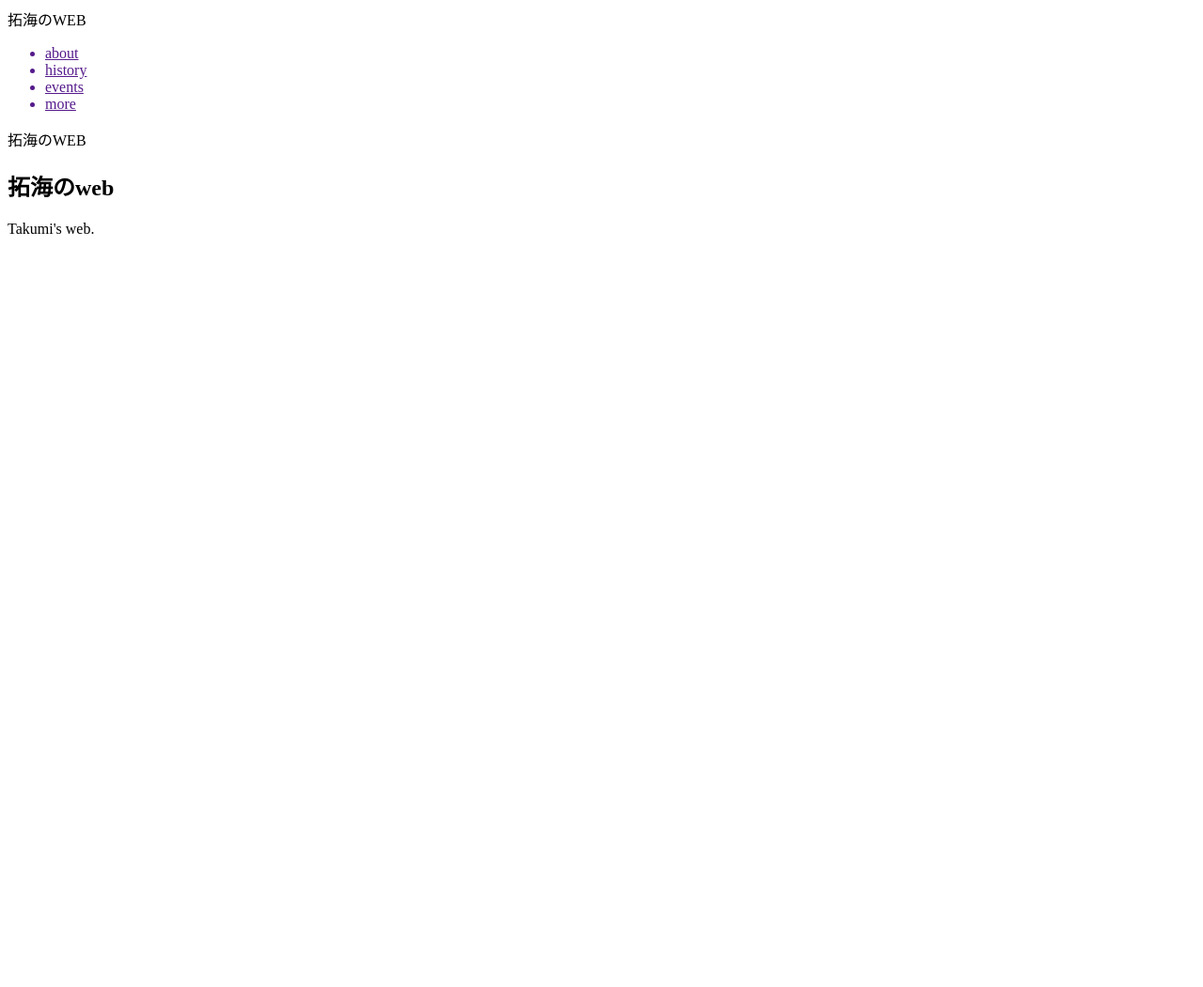
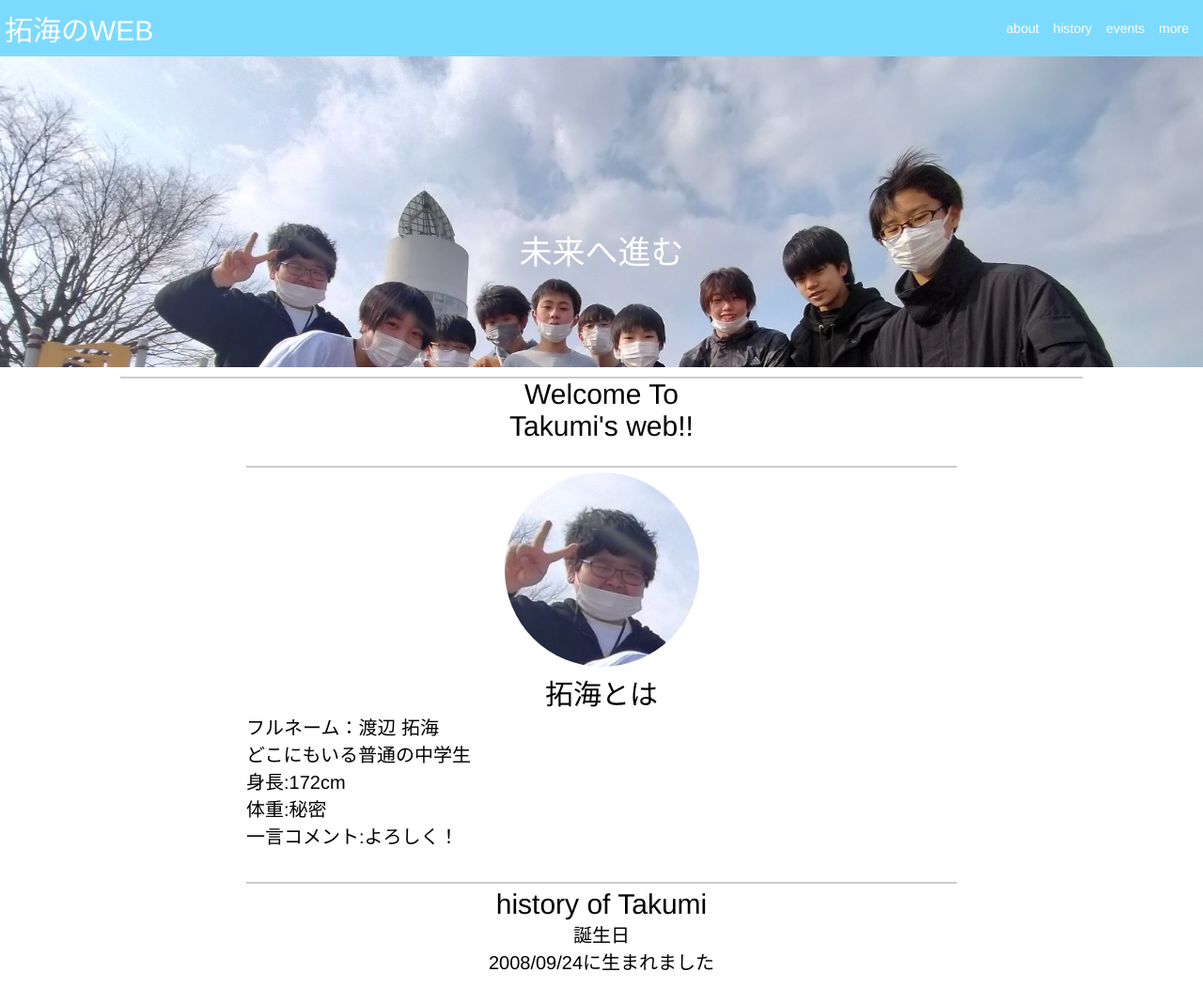
Before and after one commit to takunabe224/takunabe224, a plain HTML site: page index.html in a window 1280 px wide. Shown: the top 1051 px of the page at 94% size. Before the commit the page ends 800 px from the top, so only its background shows below. Drawn offline with nearby package versions, Linux system fonts and the light colour scheme.

Commit message:
サイトを変更

```diff
--- a/index.html
+++ b/index.html
@@ -7,26 +7,45 @@
     <!--jqueryはここから-->
     <script src="https://ajax.googleapis.com/ajax/libs/jquery/3.6.0/jquery.min.js"></script>
     <script src="setup/main_jquery.js"></script>
+    <script src="https://kit.fontawesome.com/8577dda3b8.js" crossorigin="anonymous"></script>
     <!--cssはこちらから-->
     <link rel="stylesheet" href="setup/main.css">
     <title>拓海のweb</title>
 </head>
 <body>
     <header>
-        <div class="header-logo">拓海のWEB</div>
+        <div class="header-logo"><a href="#top-message">拓海のWEB</a></div>
         <nav>
-            <ul>
-                <a href="" class="nav-link"><li class="nav-ist">about</li></a>
-                <a href="" class="nav-link"><li class="nav-ist">history</li></a>
-                <a href="" class="nav-link"><li class="nav-ist">events</li></a>
-                <a href="" class="nav-link"><li class="nav-ist">more</li></a>
+            <ul class="nav-ul">
+                <a href="#about-Takumi" class="nav-link"><li class="nav-list">about</li></a>
+                <a href="" class="nav-link"><li class="nav-list">history</li></a>
+                <a href="" class="nav-link"><li class="nav-list">events</li></a>
+                <a href="" class="nav-link"><li class="nav-list">more</li></a>
             </ul>
         </nav>
     </header>
     <main>
-        <div class="top-message">拓海のWEB</div>
-        <div class="main-message"></div>
-        <div class="sub-message1"></div>
+        <div id="top-message">未来へ進む</div>
+        <div id="main-message">Welcome To <br>Takumi's web!! </div>
+        <div class="sub-message1" id="about-Takumi">
+            <div class="border"> </div>
+            <img src="img/me.jpg"><br>
+            <div class="main-text">拓海とは</div>
+            <p>フルネーム：渡辺 拓海<br>
+                どこにもいる普通の中学生<br>
+                身長:172cm <br>
+                体重:秘密<br>
+                一言コメント:よろしく！
+            </p>
+        </div>
+        <div class="sub-message1 history">
+            <div class="border"> </div>
+            <div class="main-text">history of Takumi</div>
+            <div class="history-1">
+                <div class="history-main-text">誕生日</div>
+                <div class="history-text">2008/09/24に生まれました</div>
+            </div>
+        </div>
         <div class="sub-message2"></div>
     </main>
     <footer>
--- a/setup/main.css
+++ b/setup/main.css
@@ -1,3 +1,110 @@
 html {
     scroll-behavior: smooth;
+    font-size: 20px;
+    font-family: "keifont","Helvetica Neue",Helvetica;
 }
+
+body {
+    margin: 0;
+}
+
+header  {
+    height: 50px;
+    background-color: rgba(110, 214, 255, 0.9);
+    color: white;
+    padding: 5px;
+    top: 0;
+    z-index: 10;
+    justify-content: space-between;
+    display: flex;
+    align-items: center;
+}
+    .header-logo {
+        display: inline;
+        font-size: 30px;
+        text-align:left;
+    }
+    .header-logo a{
+        color: white;
+        text-decoration: none;
+    }
+    .nav-link {
+        text-decoration: none;
+        color: #fff;
+    }
+    .nav-ul {
+        list-style:none;
+        margin: 0px;
+        display: flex;
+    }
+    .nav-list {
+        margin: 0 0 0 15px;
+        font-size: 14px;
+    }
+    nav {
+        margin: 0 10px 0 auto;
+    }
+    .fixed{
+      position: fixed;
+      top: 0;
+    }
+
+#top-message {
+    padding: 180px 0 100px 0;
+    background-image: url(../img/BGI.jpg);
+    background-size: cover;
+    color: #fff;
+    text-align: center;
+    font-size: 35px;
+}
+
+#main-message {
+    border-top: 2px solid rgba(0,0,0,.2);
+    margin: 10px auto;
+    width: 80%;
+    text-align: center;
+    font-size: 30px;
+}
+
+.border {
+    border-top: 2px solid rgba(0,0,0,.2);
+    margin-bottom: 5px;
+    width:60%;
+    margin: 5px auto ;
+}
+
+.sub-message1 {
+    padding: 10px;
+    margin: 10px auto;
+    text-align: center;
+}
+    .sub-message1 .main-text {
+        font-size: 30px;
+    }
+    .sub-message1 p{
+        font-size: 20px;
+        text-align: left;
+        width: 60%;
+        margin: 0 auto;
+    }
+#about-Takumi img{border-radius: 103.5px;}
+
+.history-1 {
+    display: inline-block;
+}
+    .history-main-text div{
+        font-size:25px;
+        text-align:left;
+    }
+
+
+footer {
+    background-color: rgb(63, 63, 63);
+    color: #fff;
+    text-align: center;
+    width:100%;
+    height: 15%;
+    padding-top: 10px;
+    padding-bottom: 5px;
+}
+  footer p{margin-bottom:0px ;}
--- a/setup/main_jquery.js
+++ b/setup/main_jquery.js
@@ -0,0 +1,44 @@
+$(function(){
+	var _window = $(window),
+		_header = $('header'),
+		heroBottom;
+
+	_window.on('scroll',function(){
+		heroBottom = $('.main-top').height();
+		if(_window.scrollTop() > heroBottom){
+			_header.addClass('fixed');
+		}
+		else{
+			_header.removeClass('fixed');
+		}
+	});
+
+	_window.trigger('scroll');
+});
+
+jQuery(function() {
+	var appear = false;
+	var pagetop = $('#page_top');
+	pagetop.hide();
+	$(window).scroll(function () {
+	  if ($(this).scrollTop() > $(".main-message")) {
+		if (appear == false) {
+		  appear = true;
+		  pagetop.stop().animate({
+			'bottom': '50px' //下から50pxの位置に
+		  }, 300); //0.3秒かけて現れる
+		}
+	  } else {
+		if (appear) {
+		  appear = false;
+		  pagetop.stop().animate({
+			'bottom': '-50px' //下から-50pxの位置に
+		  }, 300); //0.3秒かけて隠れる
+		}
+	  }
+	});
+	pagetop.click(function () {
+	  $('body, html').animate({ scrollTop: 0 }, 500); //0.5秒かけてトップへ戻る
+	  return false;
+	});
+});
```
Also changed, not shown: img/BGI.jpg (added), img/me.jpg (added), 1 other file.
